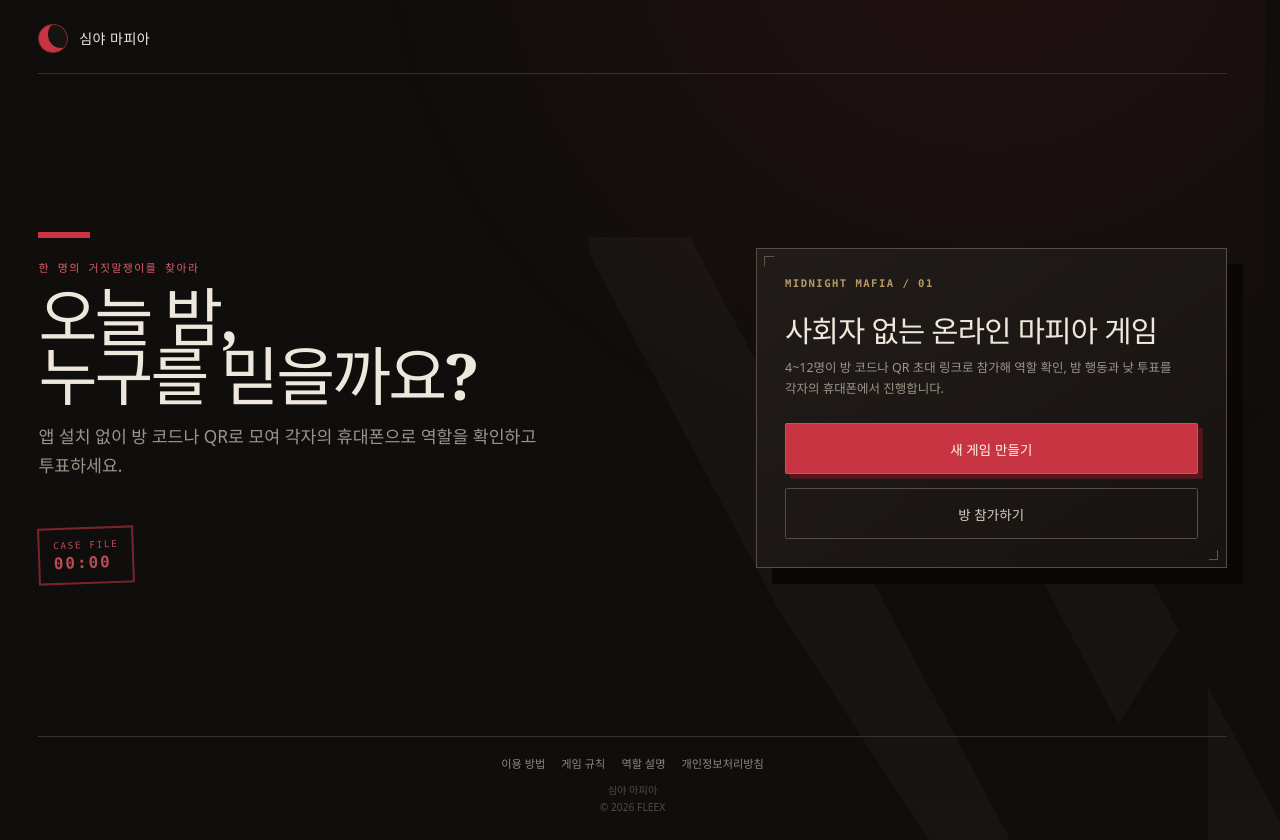
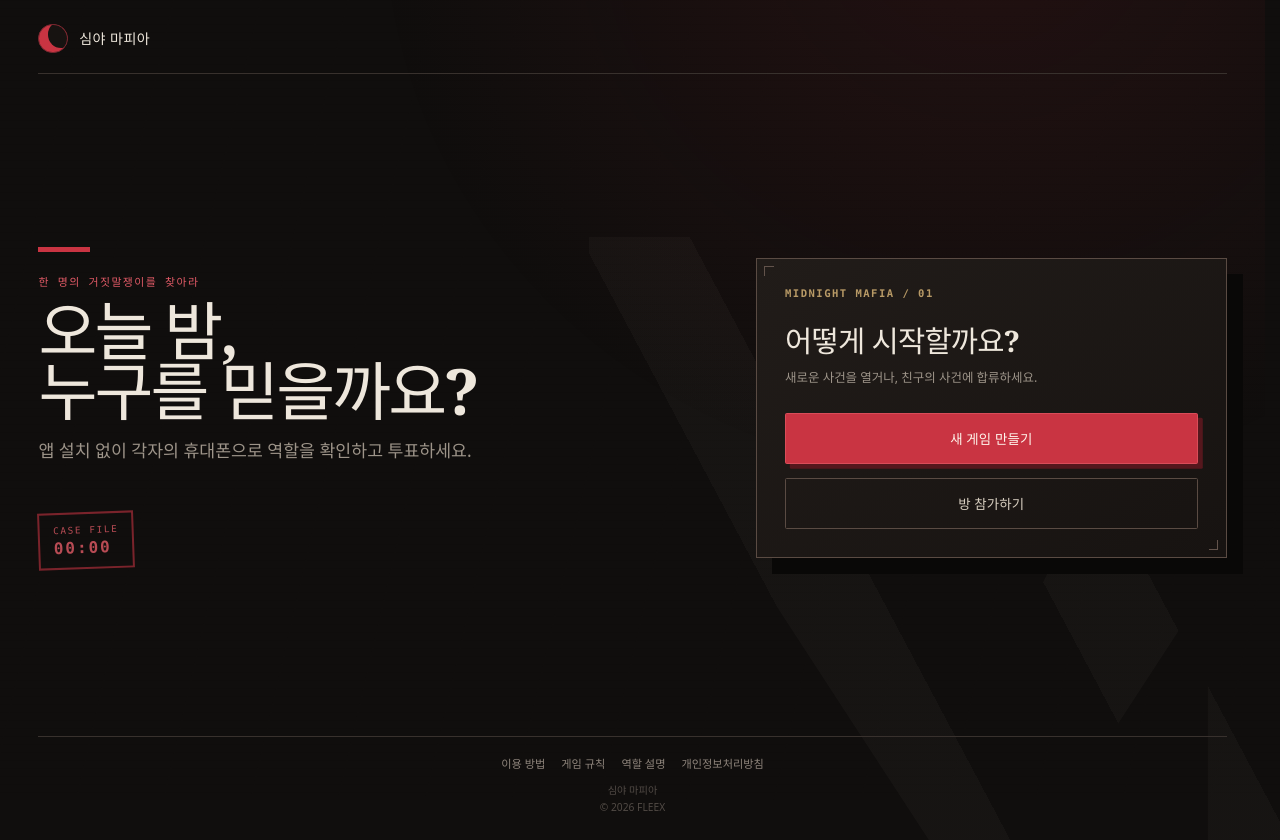
Before and after one commit to Fleex-Dev/midnight-mafia, a website: page public/index.html in a window 1280 px wide. Drawn offline with Linux system fonts and the light colour scheme.

Commit message:
홈 시작 문구를 기존 표현으로 복원

```diff
--- a/public/index.html
+++ b/public/index.html
@@ -151,8 +151,7 @@
           <p class="eyebrow">한 명의 거짓말쟁이를 찾아라</p>
           <h1 id="initial-title">오늘 밤,<br />누구를 믿을까요?</h1>
           <p class="intro">
-            앱 설치 없이 방 코드나 QR로 모여 각자의 휴대폰으로 역할을 확인하고
-            투표하세요.
+            앱 설치 없이 각자의 휴대폰으로 역할을 확인하고 투표하세요.
           </p>
           <div class="case-mark" aria-hidden="true">
             <span>CASE FILE</span>
@@ -162,10 +161,9 @@
 
         <div class="entry-card">
           <p class="entry-number">MIDNIGHT MAFIA / 01</p>
-          <h2 class="entry-title">사회자 없는 온라인 마피아 게임</h2>
+          <h2 class="entry-title">어떻게 시작할까요?</h2>
           <p class="entry-description">
-            4~12명이 방 코드나 QR 초대 링크로 참가해 역할 확인, 밤 행동과 낮
-            투표를 각자의 휴대폰에서 진행합니다.
+            새로운 사건을 열거나, 친구의 사건에 합류하세요.
           </p>
           <nav class="entry-actions" aria-label="게임 시작">
             <a
```
Also changed, not shown: public/templates/landing-start.html (+3 -5 lines), test/pages.test.js (+8 -1 lines).
